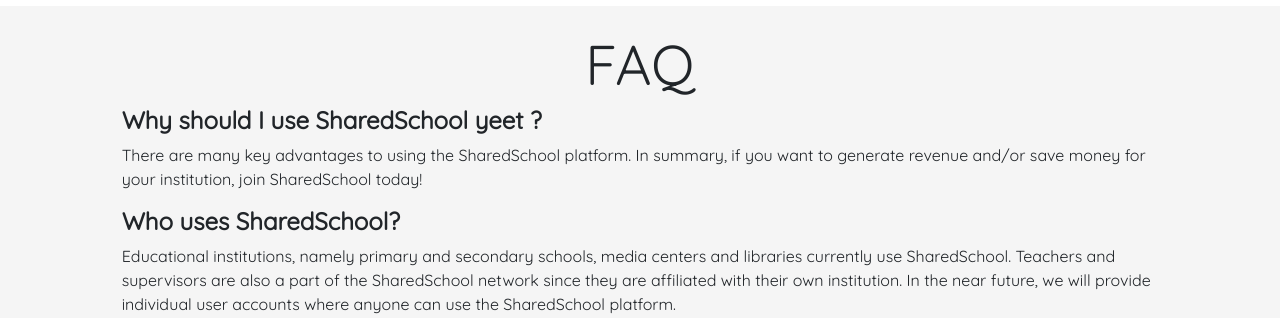
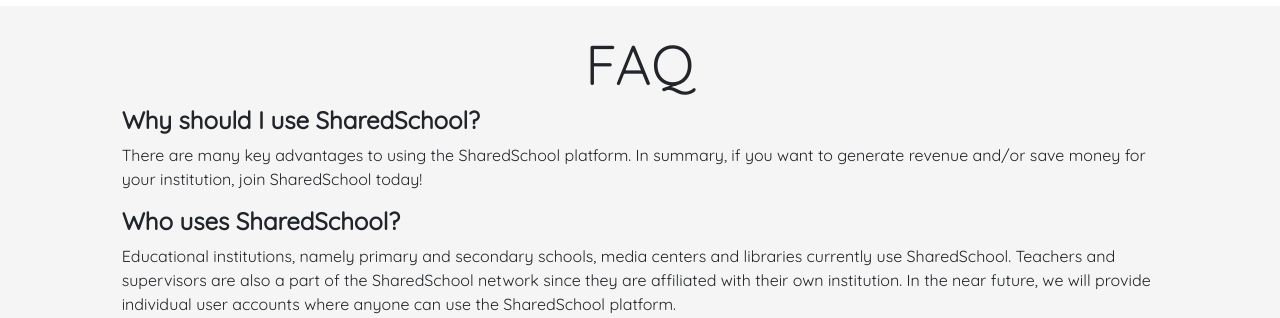
Before and after one commit to sharedschool/SharedSchool, a PHP site: page / in a window 1280 px wide. Shown: the part 1151-1469 px from the top of the page. Run offline with PHP 8.4, Linux system fonts and the light colour scheme.

Commit message:
yeet back

```diff
--- a/index.php
+++ b/index.php
@@ -82,7 +82,7 @@
 		<div class="row justify-content-center gray">
 			<div class="col-md-10 text faq_qs">
 				<h1 class="display-4 alignCenter">FAQ</h1>
-				<h4> Why should I use SharedSchool yeet ? </h4>
+				<h4> Why should I use SharedSchool? </h4>
 				<p> There are many key advantages to using the SharedSchool platform. In summary, if you want to generate revenue and/or save money for your institution, join SharedSchool today! </p>
 				<h4> Who uses SharedSchool? </h4>
 				<p> Educational institutions, namely primary and secondary schools, media centers and libraries currently use SharedSchool. Teachers and supervisors are also a part of the SharedSchool network since they are affiliated with their own institution. In the near future, we will provide individual user accounts where anyone can use the SharedSchool platform. </p>
```
